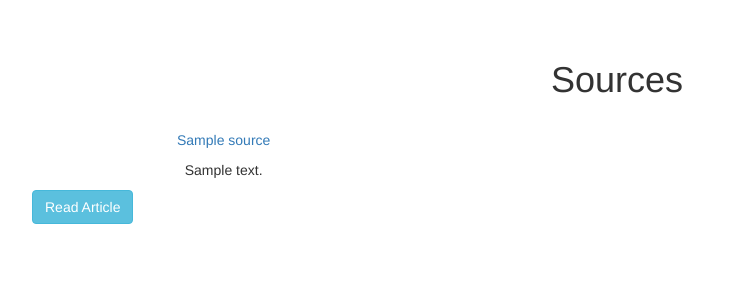
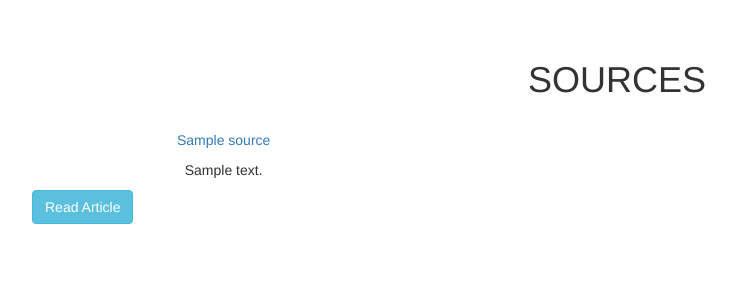
Before and after one commit to Eccie-K/pitching, a Flask app: template app/templates/index.html in a window 1280 px wide. Shown: the part 88-388 px from the top of the page, without its empty margins (23-759 px from the left). Run offline with Flask 2, Linux system fonts and the light colour scheme; the template is opened without the code that fills it: most values are stand-ins (such as "Sample title", 1, 10 or a date in 2020); some libraries are stand-ins or nearby versions.

Commit message:
changed title to uppercase

```diff
--- a/app/templates/index.html
+++ b/app/templates/index.html
@@ -26,7 +26,7 @@
      <br>
 
     <!-- News Highlight -->
-    <h1 align="center"> Sources</h1>
+    <h1 align="center"> SOURCES</h1>
     <br>
     <ul>
 
```
